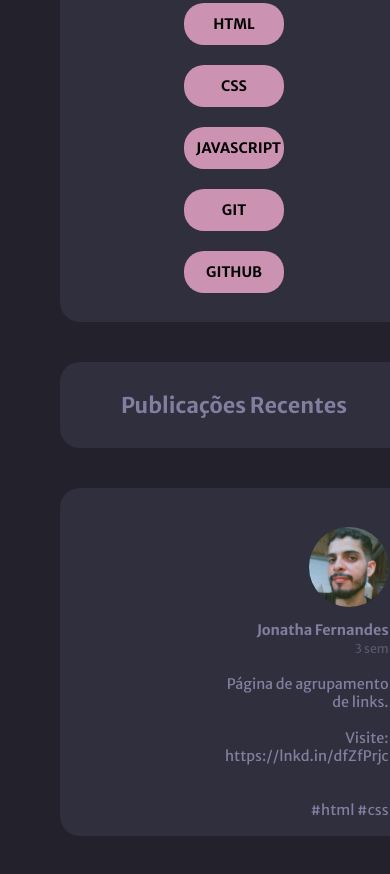
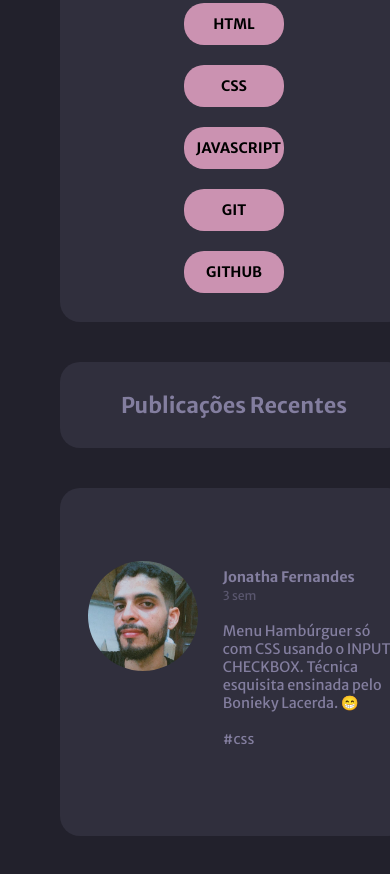
Before and after one commit to jonathafernandes/portfolio_jonathafernandes_desafio, a plain HTML site: page index.html in a window 390 px wide. Shown: the part 1876-2750 px from the top of the page. Drawn offline with Linux system fonts and the light colour scheme.

Commit message:
alterações no responsivo

```diff
--- a/index.html
+++ b/index.html
@@ -113,13 +113,13 @@
         <h2>Publicações Recentes</h2>
       </section>
       <section class="publicacoes">
-        <a href="https://www.linkedin.com/posts/jonathafernandes-_html-css-activity-6999805190639882240-6bfT?utm_source=share&utm_medium=member_desktop" target="_blank"><div class="publicacoes-conteudo">
+        <a href="https://www.linkedin.com/posts/jonathafernandes-_css-activity-6979466208605548545--7i-/?utm_source=share&utm_medium=member_desktop" target="_blank"><div class="publicacoes-conteudo">
           <img src="./foto.png" alt="foto de perfil de Jonatha Fernandes">
           <p><span class="publicacao-nome">Jonatha Fernandes</span><br>
           <span>3 sem</span><br><br>
-            Página de agrupamento de links. <br><br>
-            Visite: <br> https://lnkd.in/dfZfPrjc<br><br><br>
-            #html #css
+          Menu Hambúrguer só com CSS usando o INPUT CHECKBOX. Técnica esquisita ensinada pelo Bonieky Lacerda. 😁
+            <br><br>
+          #css
           </p>
       </div></a>
       </section>
--- a/style.css
+++ b/style.css
@@ -190,10 +190,9 @@ body {
   display: flex;
   flex-direction: row;
   align-items: center;
-  padding: 100px;
   border: 1px;
   border-radius: 20px;
-  height: 86px;
+  height: 206px;
   margin-top: 40px;
   margin-right: 40px;
   margin-left: 500px;
@@ -202,20 +201,21 @@ body {
 
 .conteudo-principal .publicacoes img {
   border-radius: 100%;
-  width: 150px;
-  height: 150px;
+  width: 140px;
+  height: 140px;
   margin-top: 21px;
 }
 
 .conteudo-principal .publicacoes-conteudo {
   display: flex;
-  justify-content: flex-start;
-  gap: 10px;
+  align-items: center;
+  margin-left: 28px;
+  margin-bottom: 18px;
 }
 
 .conteudo-principal .publicacoes-conteudo p {
   margin-top: 10px;
-  margin-left: 65px;
+  margin-left: 25px;
   color: var(--text-color);
 }
 
@@ -347,10 +347,6 @@ img.avatar {
 }
 
 @media (max-width: 690px) {
-  body {
-    padding: auto;
-  }
-
   .conteudo-principal {
     width: 15%;
     height: 100%;
@@ -487,12 +483,12 @@ img.avatar {
 
   .conteudo-principal .publicacoes img {
     border-radius: 100%;
-    width: 80px;
-    height: 80px;;
+    width: 110px;
+    height: 110px;
+    margin-bottom: 95px;
   }
 
   .conteudo-principal .publicacoes-conteudo {
-    display: block;
-    text-align: right;
+    margin-right: 10px;
   }
 }
```
